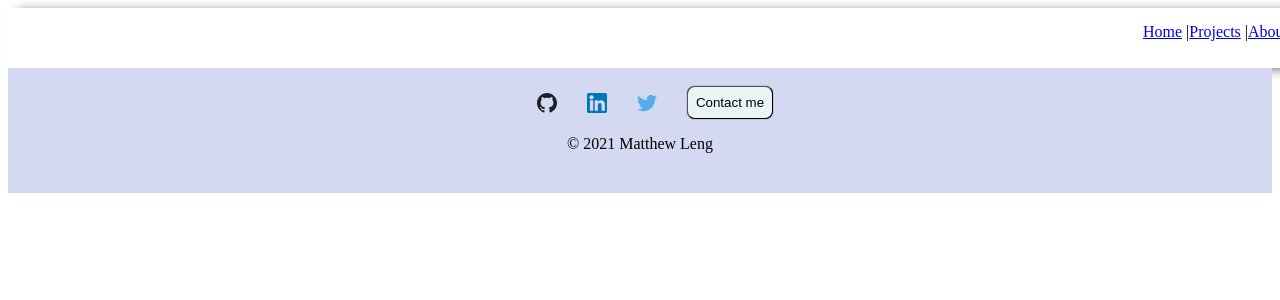
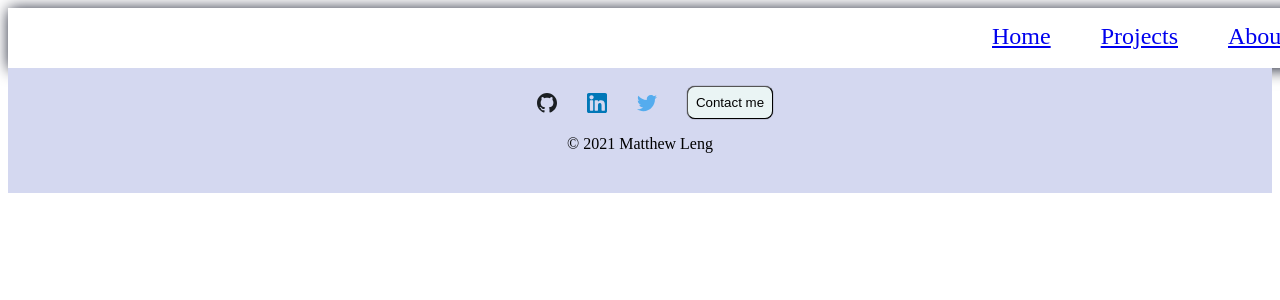
Before and after one commit to Mleng89/portfolio, a Next.js app: page /layout in a window 1280 px wide. Shown: the top 300 px of the page. Built offline with nearby package versions, Linux system fonts and the light colour scheme.

Commit message:
Style: Edited nav bar links and shadow

```diff
--- a/pages/layout.js
+++ b/pages/layout.js
@@ -16,15 +16,13 @@ export default function Layout({ children, title = 'Matthew Leng' }) {
             <li>
               <Link href="/">
                 <a>Home</a>
-              </Link>{' '}
-              |
+              </Link>
             </li>
 
             <li>
               <Link href="/projects">
                 <a>Projects</a>
-              </Link>{' '}
-              |
+              </Link>
             </li>
 
             <li>
@@ -75,10 +73,13 @@ export default function Layout({ children, title = 'Matthew Leng' }) {
           nav {
             padding-top: 5px;
             padding-right: 20px;
-            box-shadow: 10px 2px 10px grey;
+            box-shadow: 1px 1px 15px #121629;
             overflow: hidden;
             min-height: 55px;
             min-width: 100vw;
+          }
+          nav a {
+            font-size: 1.5em;
           }
           nav a:hover {
             background-color: #fffffe;
@@ -92,6 +93,9 @@ export default function Layout({ children, title = 'Matthew Leng' }) {
             margin: 0;
             margin-top: 10px;
             padding: 0;
+          }
+          nav ul li {
+            margin-left: 50px;
           }
           footer {
             padding-top: 25px;
```
